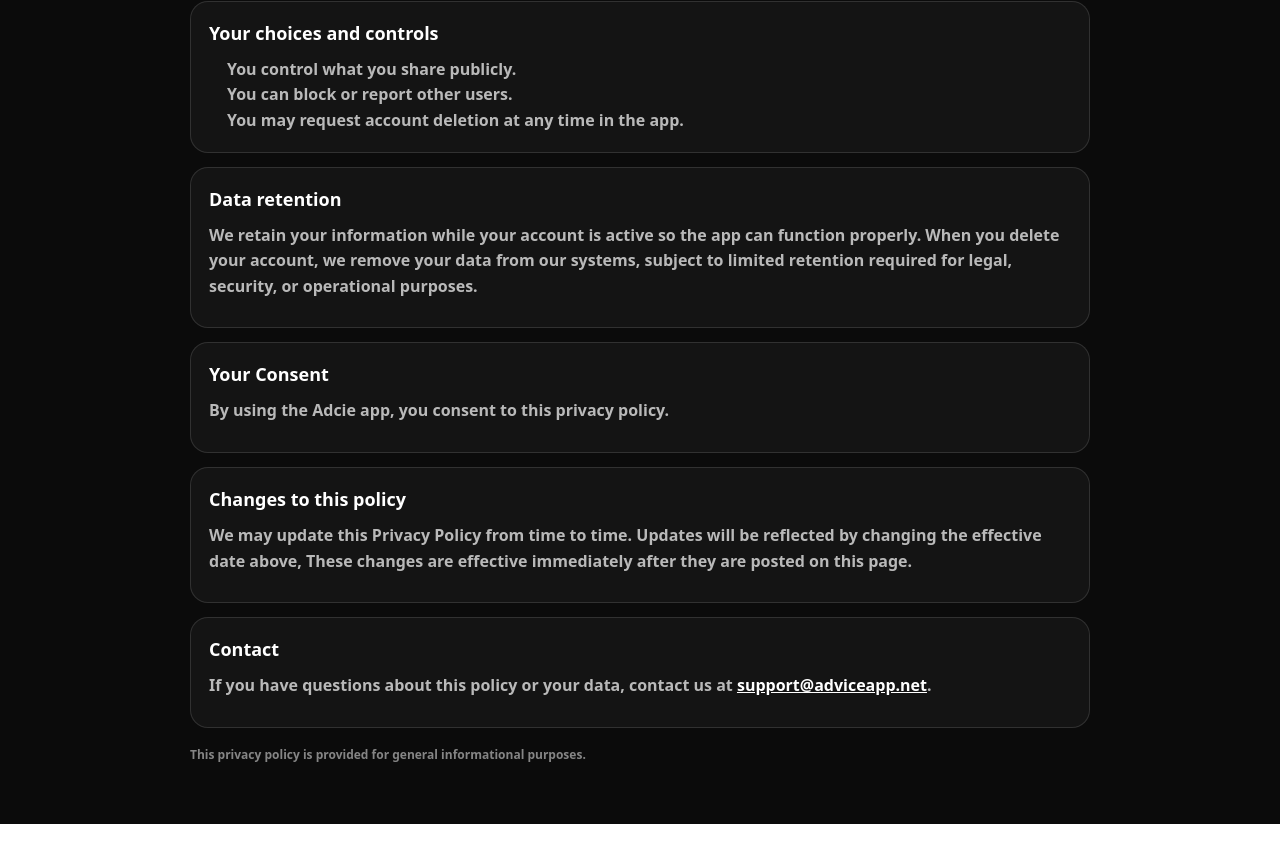
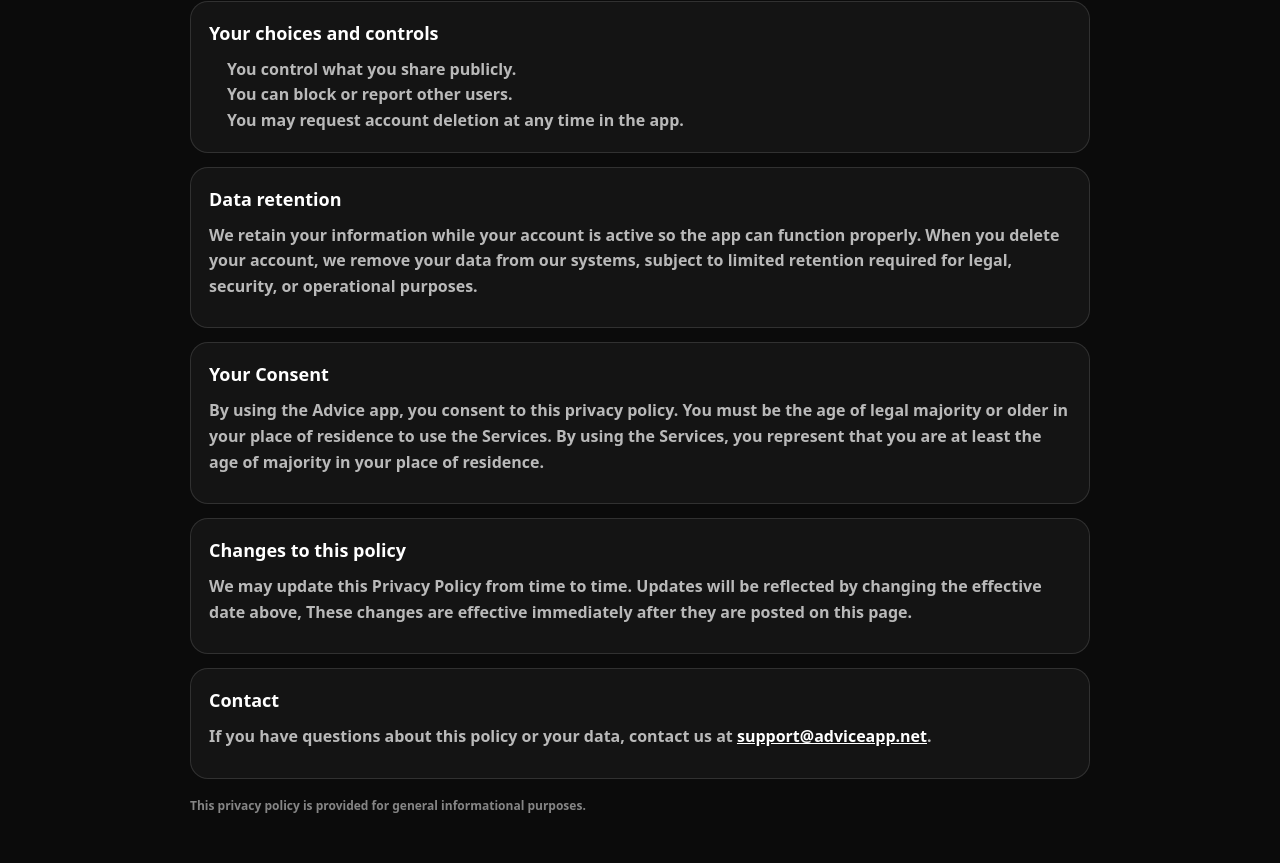
Before and after one commit to Itookflight/Adviceapp, a Next.js app: page /privacy in a window 1280 px wide. Shown: the part 1334-2197 px from the top of the page. Before the commit the page ends 2158 px from the top, so only its background shows below. Built offline with nearby package versions, Linux system fonts and the light colour scheme.

Commit message:
Update consent message in privacy policy
Clarified consent requirements for using the Advice app.

```diff
--- a/app/privacy/page.tsx
+++ b/app/privacy/page.tsx
@@ -140,7 +140,9 @@ export default function PrivacyPage() {
         <section className="card">
           <div className="h2">Your Consent</div>
           <p className="p">
-          By using the Adcie app, you consent to this privacy policy.
+          By using the Advice app, you consent to this privacy policy. You must be the age of legal majority or older in your place of residence to use the Services. By using the Services, you represent that you are at least the age of majority in your place of residence.
+
+
           </p>
         </section>
 
```
